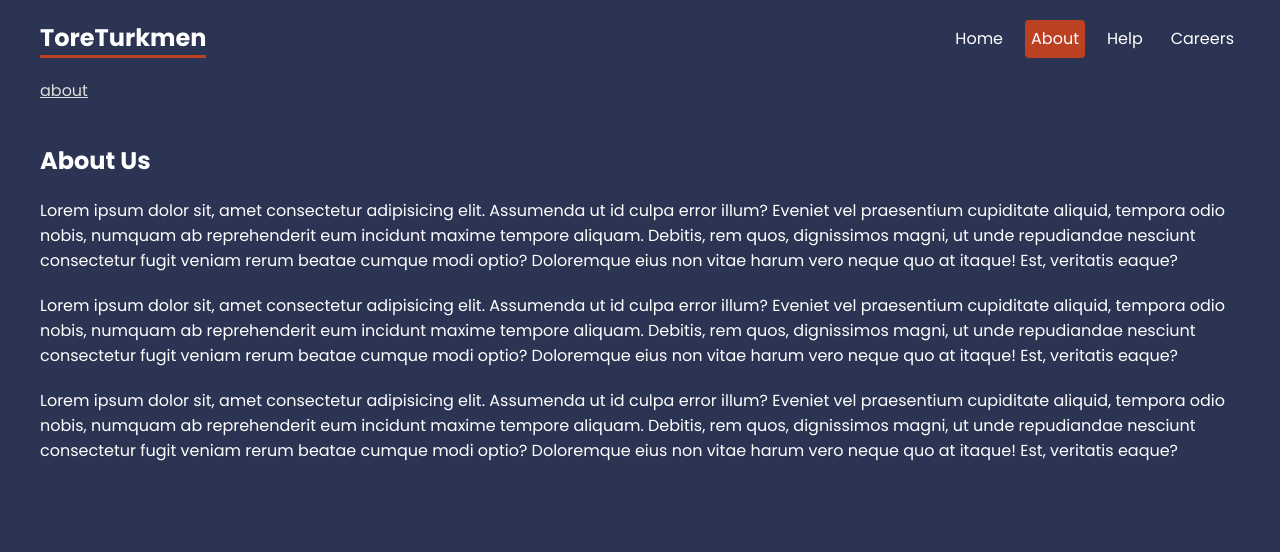
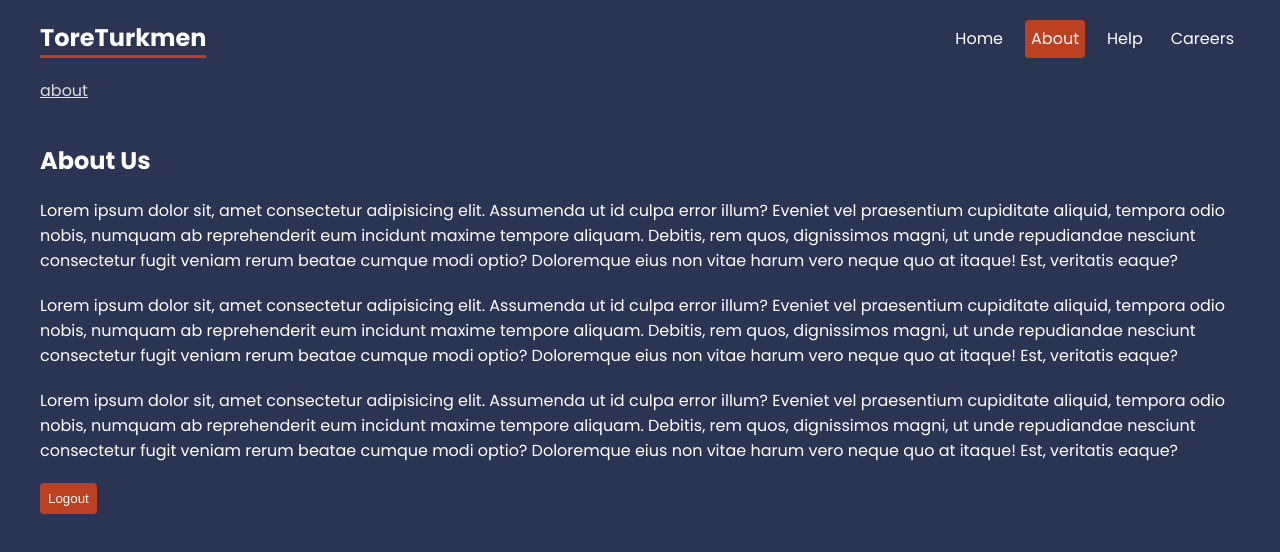
Before and after one commit to ToreTurkmen/React-Blog, a React (Create React App) app: page /about in a window 1280 px wide. Shown: the top 552 px of the page. Built offline with nearby package versions, Linux system fonts and the light colour scheme.

Commit message:
created new authentication inside about

```diff
--- a/src/pages/About.js
+++ b/src/pages/About.js
@@ -1,6 +1,14 @@
 import React from 'react'
+import { useState } from 'react'
+import { Navigate } from 'react-router-dom'
 
 export default function About () {
+
+  const [user, setUser] = useState('tore')
+
+  if(!user) {
+    return <Navigate to="/" replace={true}/>
+  }
   return (
     <div className='about'>
        <h2>About Us</h2>
@@ -10,6 +18,8 @@
       Debitis, rem quos, dignissimos magni, ut unde repudiandae nesciunt consectetur fugit veniam rerum beatae cumque modi optio? Doloremque eius non vitae harum vero neque quo at itaque! Est, veritatis eaque?</p>
       <p>Lorem ipsum dolor sit, amet consectetur adipisicing elit. Assumenda ut id culpa error illum? Eveniet vel praesentium cupiditate aliquid, tempora odio nobis, numquam ab reprehenderit eum incidunt maxime tempore aliquam.
       Debitis, rem quos, dignissimos magni, ut unde repudiandae nesciunt consectetur fugit veniam rerum beatae cumque modi optio? Doloremque eius non vitae harum vero neque quo at itaque! Est, veritatis eaque?</p>
+
+      <button onClick={() =>setUser(null)}>Logout</button>
     </div>
   )
 }
```
